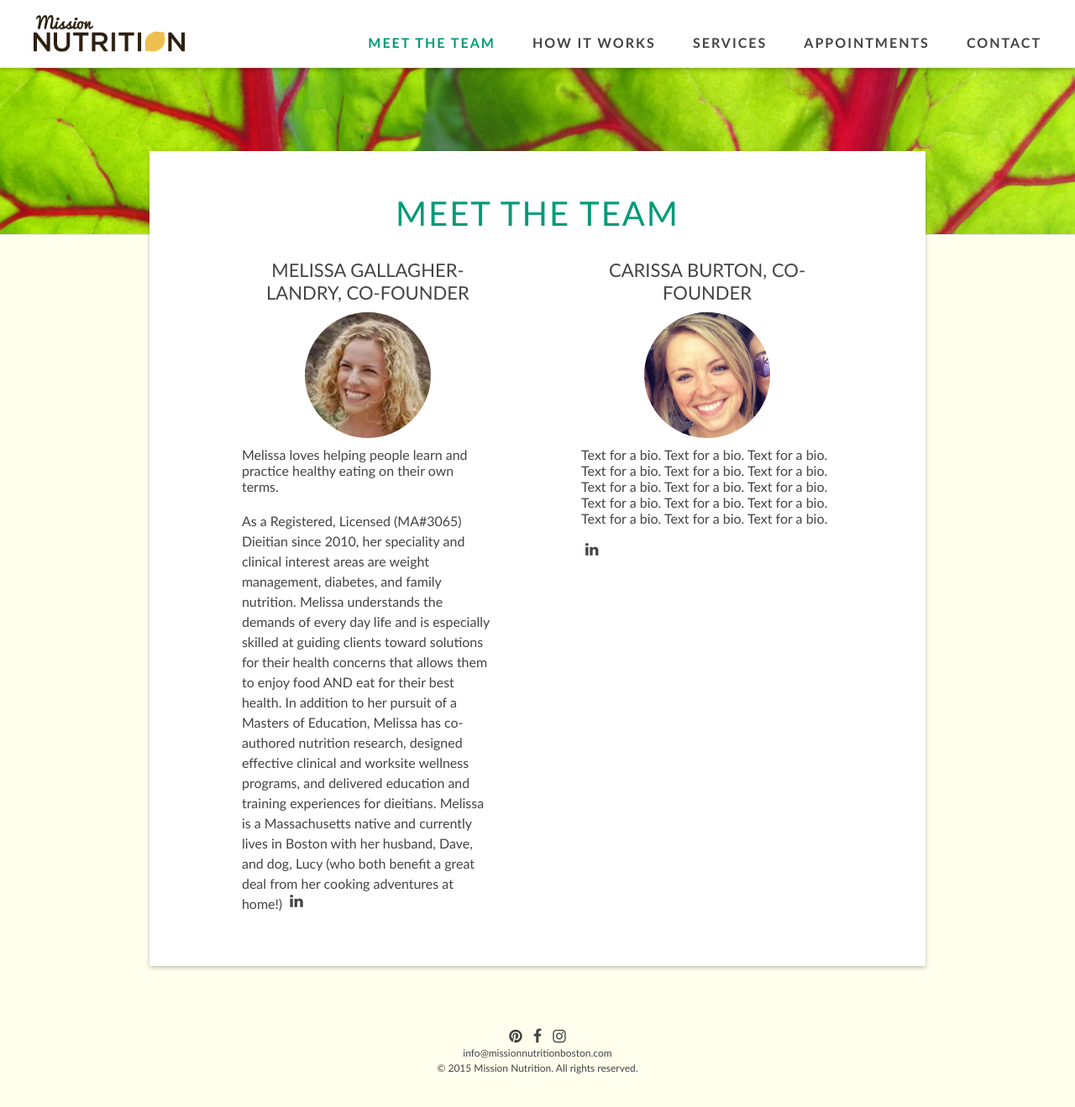
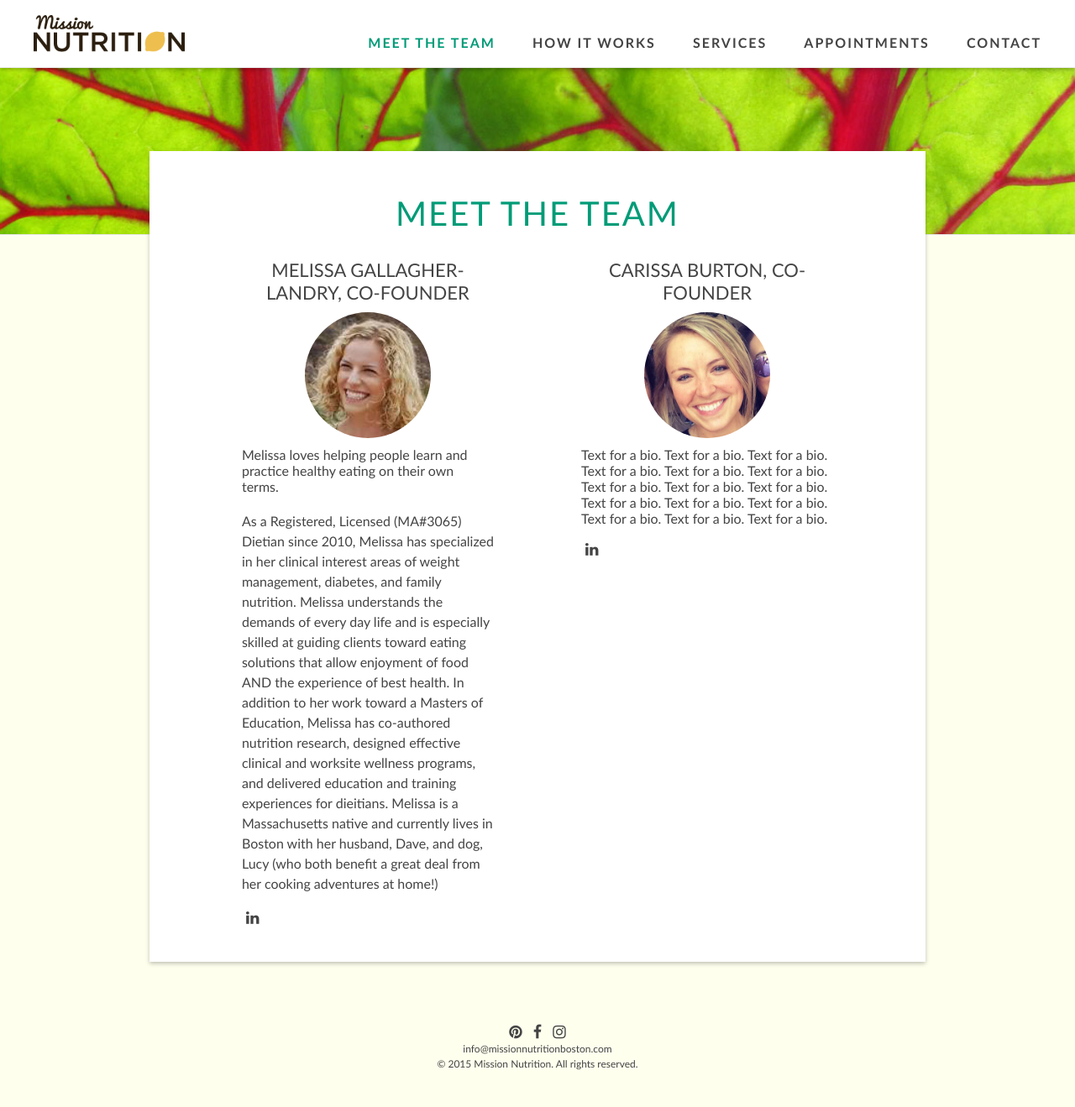
Before and after one commit to davelandry/missionnutrition, a Jekyll site: the page built from _pages/team.html, in a window 1280 px wide and 1322 px high. Shown: the top 1319 px of the window at 84% size. Built offline with Jekyll 4.4.1, drawn with Linux system fonts in a browser that asks for light colours; nearby versions of some CDN libraries.

Commit message:
Update team.html

```diff
--- a/_pages/team.html
+++ b/_pages/team.html
@@ -8,7 +8,7 @@ image: chard
   <h2>Melissa Gallagher-Landry, Co-Founder</h2>
   <img src="/images/melissa.jpg" />
 Melissa loves helping people learn and practice healthy eating on their own terms.
-<p>As a Registered, Licensed (MA#3065) Dieitian since 2010, her speciality and clinical interest areas are weight management, diabetes, and family nutrition. Melissa understands the demands of every day life and is especially skilled at guiding clients toward solutions for their health concerns that allows them to enjoy food AND eat for their best health. In addition to her pursuit of a Masters of Education, Melissa has co-authored nutrition research, designed effective clinical and worksite wellness programs, and delivered education and training experiences for dieitians. Melissa is a Massachusetts native and currently lives in Boston with her husband, Dave, and dog, Lucy (who both benefit a great deal from her cooking adventures at home!)
+<p>As a Registered, Licensed (MA#3065) Dietian since 2010, Melissa has specialized in her clinical interest areas of weight management, diabetes, and family nutrition. Melissa understands the demands of every day life and is especially skilled at guiding clients toward eating solutions that allow enjoyment of food AND the experience of best health. In addition to her work toward a Masters of Education, Melissa has co-authored nutrition research, designed effective clinical and worksite wellness programs, and delivered education and training experiences for dieitians. Melissa is a Massachusetts native and currently lives in Boston with her husband, Dave, and dog, Lucy (who both benefit a great deal from her cooking adventures at home!)</p>
   <a class="social" href="https://www.linkedin.com/profile/view?id=AAkAAALoRFMBDLl3t4MO2V0KuQX5FKUklVKOjME">
     <i class="fa fa-linkedin"></i>
   </a>
```
